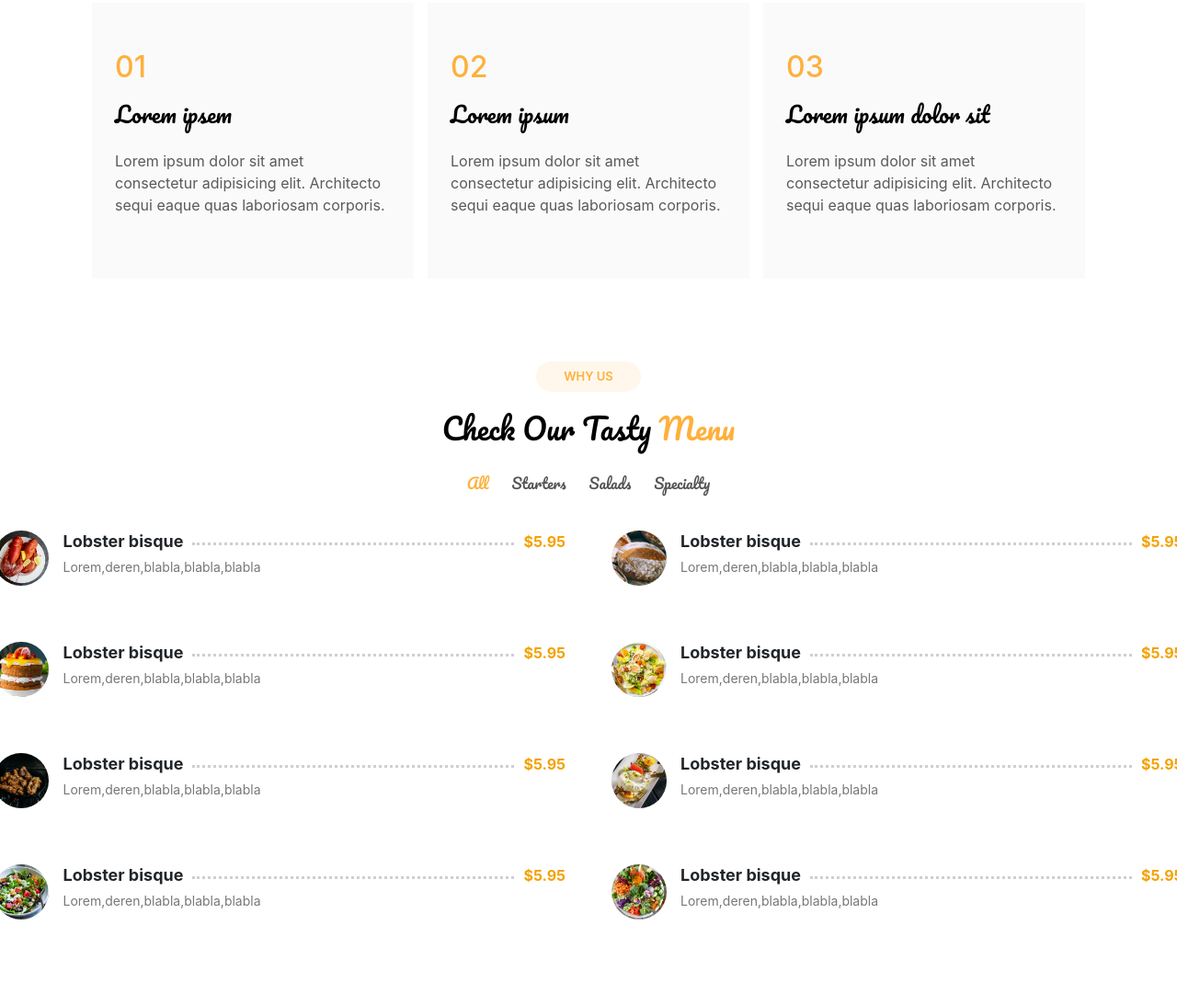
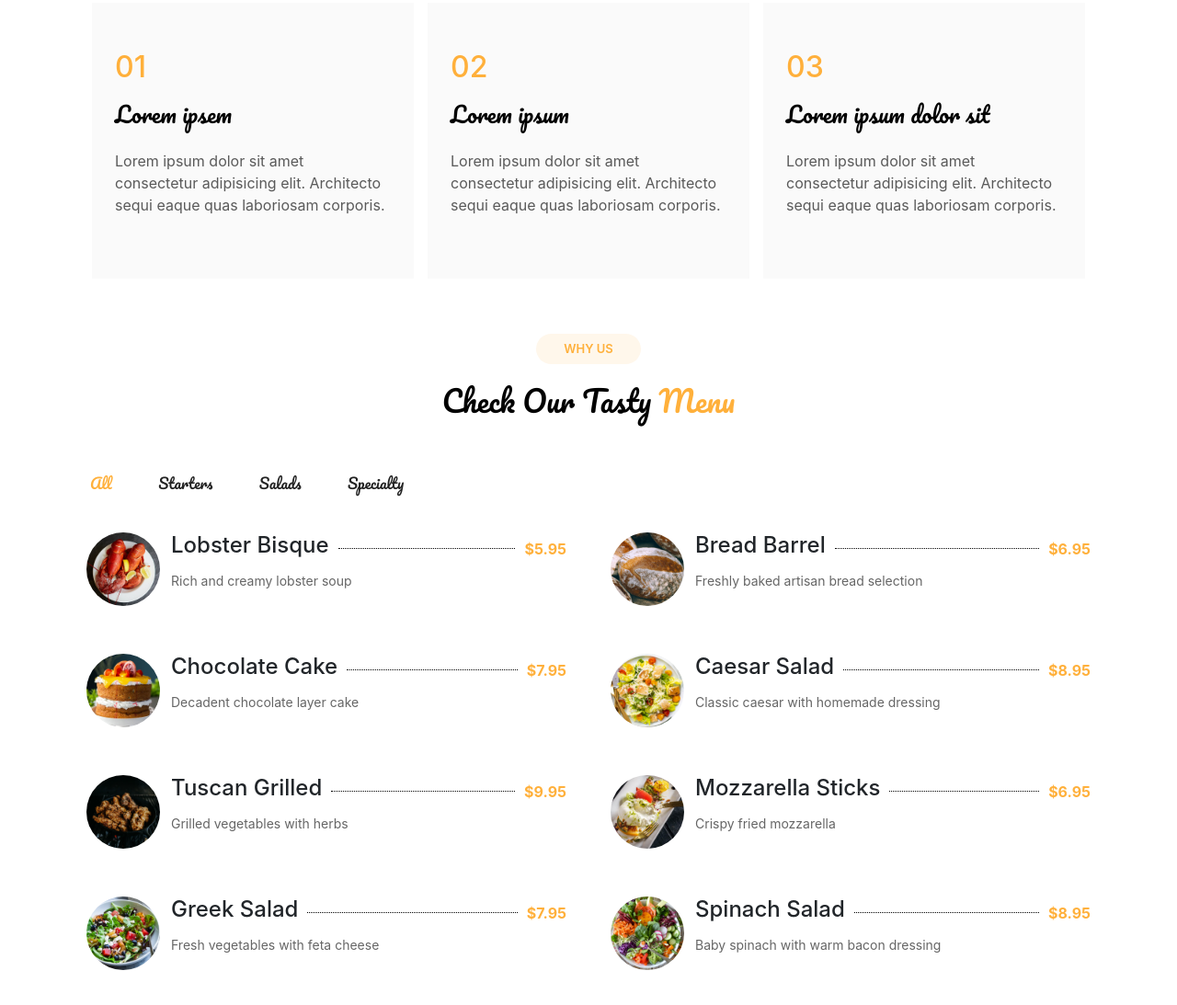
Before and after one commit to Anwaroxxx/Anwar_Azarzou_Final_Projeft_HTML_CSS, a website: page index.html in a window 1280 px wide. Shown: the part 1540-2633 px from the top of the page at 92% size. Before the commit the page ends 2601 px from the top, so only its background shows below. Drawn offline with nearby package versions, Linux system fonts and the light colour scheme.

Commit message:
Finished the menu section and made it interactive when u Choose a Filter Option

```diff
--- a/index.html
+++ b/index.html
@@ -170,7 +170,7 @@
       </div>
     </main>
 
-    <!-- MID SECTION -->
+    <!-- ABOUT SECTION -->
     <section class="mid" id="mid">
       <div class="left">
         <img src="/public/images/about.jpg" alt="" />
@@ -214,6 +214,7 @@
         </div>
       </div>
     </section>
+    <!-- WHY-US SECTION -->
     <section class="why-us">
       <div class="top-why">
         <a href="">WHY US</a>
@@ -246,136 +247,148 @@
         </div>
       </div>
     </section>
-
+    <!-- MENU SECTION -->
     <section class="menu">
       <div class="top-menu">
-        <a href="" class="whyajmi">WHY US</a>
-        <h2>Check Our Tasty <span class="yellow">Menu</span></h2>
-        <div class="filter">
-          <a href="" class="default-hover">All</a>
-          <a href="">Starters</a>
-          <a href="">Salads</a>
-          <a href="">Specialty</a>
+        <div class="text-section">
+          <a href="">WHY US</a>
+          <h2>Check Our Tasty <span class="yellow">Menu</span></h2>
         </div>
       </div>
-      <div class="bottom-menu">
-        <div class="food">
+      <div class="menu-controller">
+        <input type="radio" name="menu-filter" id="filter-all" checked />
+        <label class="filter-label" for="filter-all">All</label>
+
+        <input type="radio" name="menu-filter" id="filter-starters" />
+        <label class="filter-label" for="filter-starters">Starters</label>
+
+        <input type="radio" name="menu-filter" id="filter-salads" />
+        <label class="filter-label" for="filter-salads">Salads</label>
+
+        <input type="radio" name="menu-filter" id="filter-specialty" />
+        <label class="filter-label" for="filter-specialty">Specialty</label>
+        <div class="bottom-menu">
           <div class="dishes-rows">
-            <div class="dishes">
+            <div class="dishes starters">
               <div class="left">
                 <img src="./public/images/menu/lobster-bisque.jpg" alt="" />
               </div>
               <div class="right">
                 <div class="title-line">
-                  <h4>Lobster bisque</h4>
+                  <h4>Lobster Bisque</h4>
                   <div class="dots"></div>
                   <span class="price">$5.95</span>
                 </div>
-                <p>Lorem,deren,blabla,blabla,blabla</p>
+                <p>Rich and creamy lobster soup</p>
               </div>
             </div>
 
-            <div class="dishes">
+            <div class="dishes starters">
               <div class="left">
                 <img src="./public/images/menu/bread-barrel.jpg" alt="" />
               </div>
               <div class="right">
                 <div class="title-line">
-                  <h4>Lobster bisque</h4>
+                  <h4>Bread Barrel</h4>
                   <div class="dots"></div>
-                  <span class="price">$5.95</span>
+                  <span class="price">$6.95</span>
                 </div>
-                <p>Lorem,deren,blabla,blabla,blabla</p>
+                <p>Freshly baked artisan bread selection</p>
               </div>
             </div>
           </div>
+
           <div class="dishes-rows">
-            <div class="dishes">
+            <div class="dishes specialty">
               <div class="left">
                 <img src="./public/images/menu/cake.jpg" alt="" />
               </div>
               <div class="right">
                 <div class="title-line">
-                  <h4>Lobster bisque</h4>
+                  <h4>Chocolate Cake</h4>
                   <div class="dots"></div>
-                  <span class="price">$5.95</span>
+                  <span class="price">$7.95</span>
                 </div>
-                <p>Lorem,deren,blabla,blabla,blabla</p>
+                <p>Decadent chocolate layer cake</p>
               </div>
             </div>
-            <div class="dishes">
+
+            <div class="dishes salads">
               <div class="left">
                 <img src="./public/images/menu/caesar.jpg" alt="" />
               </div>
               <div class="right">
                 <div class="title-line">
-                  <h4>Lobster bisque</h4>
+                  <h4>Caesar Salad</h4>
                   <div class="dots"></div>
-                  <span class="price">$5.95</span>
+                  <span class="price">$8.95</span>
                 </div>
-                <p>Lorem,deren,blabla,blabla,blabla</p>
+                <p>Classic caesar with homemade dressing</p>
               </div>
             </div>
           </div>
+
           <div class="dishes-rows">
-            <div class="dishes">
+            <div class="dishes specialty">
               <div class="left">
                 <img src="./public/images/menu/tuscan-grilled.jpg" alt="" />
               </div>
               <div class="right">
                 <div class="title-line">
-                  <h4>Lobster bisque</h4>
+                  <h4>Tuscan Grilled</h4>
                   <div class="dots"></div>
-                  <span class="price">$5.95</span>
+                  <span class="price">$9.95</span>
                 </div>
-                <p>Lorem,deren,blabla,blabla,blabla</p>
+                <p>Grilled vegetables with herbs</p>
               </div>
             </div>
-            <div class="dishes">
+
+            <div class="dishes starters">
               <div class="left">
                 <img src="./public/images/menu/mozzarella.jpg" alt="" />
               </div>
               <div class="right">
                 <div class="title-line">
-                  <h4>Lobster bisque</h4>
+                  <h4>Mozzarella Sticks</h4>
                   <div class="dots"></div>
-                  <span class="price">$5.95</span>
+                  <span class="price">$6.95</span>
                 </div>
-                <p>Lorem,deren,blabla,blabla,blabla</p>
+                <p>Crispy fried mozzarella</p>
               </div>
             </div>
           </div>
           <div class="dishes-rows">
-            <div class="dishes">
+            <div class="dishes salads">
               <div class="left">
                 <img src="./public/images/menu/greek-salad.jpg" alt="" />
               </div>
               <div class="right">
                 <div class="title-line">
-                  <h4>Lobster bisque</h4>
+                  <h4>Greek Salad</h4>
                   <div class="dots"></div>
-                  <span class="price">$5.95</span>
+                  <span class="price">$7.95</span>
                 </div>
-                <p>Lorem,deren,blabla,blabla,blabla</p>
+                <p>Fresh vegetables with feta cheese</p>
               </div>
             </div>
-            <div class="dishes">
+            <div class="dishes salads">
               <div class="left">
                 <img src="./public/images/menu/spinach-salad.jpg" alt="" />
               </div>
               <div class="right">
                 <div class="title-line">
-                  <h4>Lobster bisque</h4>
+                  <h4>Spinach Salad</h4>
                   <div class="dots"></div>
-                  <span class="price">$5.95</span>
+                  <span class="price">$8.95</span>
                 </div>
-                <p>Lorem,deren,blabla,blabla,blabla</p>
+                <p>Baby spinach with warm bacon dressing</p>
               </div>
             </div>
           </div>
         </div>
       </div>
     </section>
+
     <script src="./node_modules/bootstrap/dist/js/bootstrap.bundle.js"></script>
   </body>
 </html>
--- a/src/sass/modules/Menu/_menu.scss
+++ b/src/sass/modules/Menu/_menu.scss
@@ -1,13 +1,19 @@
 .menu {
-  @include MyDisplay(flex, center, center, 10px);
+  max-width: 1200px;
+  margin: 0 auto;
+  background: white;
+  padding: 40px;
+  border-radius: 10px;
+
+  .top-menu {
+    text-align: center;
+    margin-bottom: 40px;
+
+    .text-section {
+      @include MyDisplay(flex, center, none, 20px);
       flex-direction: column;
 
-  .top-menu {
-    @include MyDisplay(flex, center, center, 20px);
-    flex-direction: column;
-    padding-top: 70px;
-
-    .whyajmi{
+      a {
         background-color: rgb(255, 247, 235);
         color: $my_yellow;
         text-decoration: none;
@@ -17,96 +23,132 @@
         border-radius: 20px;
         cursor: default;
       }
+    }
 
     h2 {
       @include MyFont(400, black, 1);
       font-family: "Pacifico";
-
-      span {
-        color: $my_yellow;
     }
   }
-    .filter {
-      @include MyDisplay(flex, center, none, 25px);
 
-      .default-hover {
+  .yellow {
     color: $my_yellow;
   }
 
-      a {
-        text-decoration: none;
-        color: $gray;
-        font-family: "Pacifico";
-        transition: 0.5s;
+  .menu-controller {
+    input[type="radio"] {
+      position: absolute;
+      opacity: 0;
+      pointer-events: none;
+    }
+
+    .filter-label {
+      display: inline-block;
+      margin: 0 10px 18px 0;
+      padding: 10px 18px;
+      border-radius: 20px;
+      cursor: pointer;
+      font-family: "Pacifico", sans-serif;
+      font-weight: 400;
+      transition: all 0.18s ease;
+      user-select: none;
+      background: transparent;
+      color: #222;
+    }
+
+    #filter-all:checked + .filter-label,
+    #filter-starters:checked + .filter-label,
+    #filter-salads:checked + .filter-label,
+    #filter-specialty:checked + .filter-label {
+      color: $my_yellow;
+    }
+
+    .bottom-menu {
+      .dishes-rows {
+        display: grid;
+        grid-template-columns: repeat(auto-fit, minmax(280px, 1fr));
+        gap: 20px;
+        margin-bottom: 24px;
+      }
+
+      .dishes {
+        display: flex;
+        gap: 12px;
+        padding: 14px;
+        border-radius: 8px;
+        align-items: center;
+        transition: all 0.2s ease;
 
         &:hover {
+          box-shadow: 0 4px 15px rgba(0, 0, 0, 0.1);
+        }
+
+        .left img {
+          width: 80px;
+          height: 80px;
+          object-fit: cover;
+          border-radius: 50%;
+        }
+
+        .right {
+          flex: 1;
+
+          .title-line {
+            display: flex;
+            align-items: center;
+            gap: 10px;
+            margin-bottom: 6px;
+
+            h4 {
+              white-space: nowrap;
+            }
+
+            .dots {
+              flex: 1;
+              height: 2px;
+              border-top: 1px dotted #000;
+            }
+
+            .price {
               color: $my_yellow;
+              font-weight: 700;
+            }
+          }
+
+          p {
+            color: #666;
+            font-size: 14px;
+          }
         }
       }
     }
   }
 
-  .bottom-menu {
-    padding: 30px 0;
-    .food {
-        @include MyDisplay(flex,center,center,30px);
-        flex-direction: column;
-      .dishes-rows {
-        @include MyDisplay(flex,center,center,50px);
-        .dishes {
+  .menu-controller {
+    .bottom-menu .dishes {
       display: flex;
-          align-items: flex-start;
-          gap: 15px;
-          margin-bottom: 25px;
-
-          .left {
-            img {
-              width: 60px;
-              height: 60px;
-              border-radius: 50%;
-              object-fit: cover;
-            }
     }
 
-          .right {
-            width: 100%;
-
-            .title-line {
-              display: flex;
-              align-items: center;
-              width: 100%;
-              gap: 10px;
-
-              h4 {
-                font-size: 18px;
-                font-weight: bold;
-                margin: 0;
-                white-space: nowrap;
+    #filter-starters:checked ~ .bottom-menu .dishes,
+    #filter-salads:checked ~ .bottom-menu .dishes,
+    #filter-specialty:checked ~ .bottom-menu .dishes {
+      display: none;
     }
 
-              .dots {
-                flex: 1;
-                border-bottom: 3px dotted #cfcfcf;
-                margin-top: 6px;
-                width: 350px;
+    #filter-starters:checked ~ .bottom-menu .dishes.starters {
+      display: flex;
     }
 
-              .price {
-                white-space: nowrap;
-                color: #f4a100;
-                font-weight: bold;
-                font-size: 16px;
-              }
+    #filter-salads:checked ~ .bottom-menu .dishes.salads {
+      display: flex;
     }
 
-            p {
-              font-size: 14px;
-              color: #777;
-              margin-top: 5px;
+    #filter-specialty:checked ~ .bottom-menu .dishes.specialty {
+      display: flex;
+    }
+
+    #filter-all:checked ~ .bottom-menu .dishes {
+      display: flex;
     }
   }
 }
-      }
-    }
-  }
-}
```
Also changed, not shown: public/css/app.css, 1 other file. Lines whose indentation alone changed are shown as unchanged.
